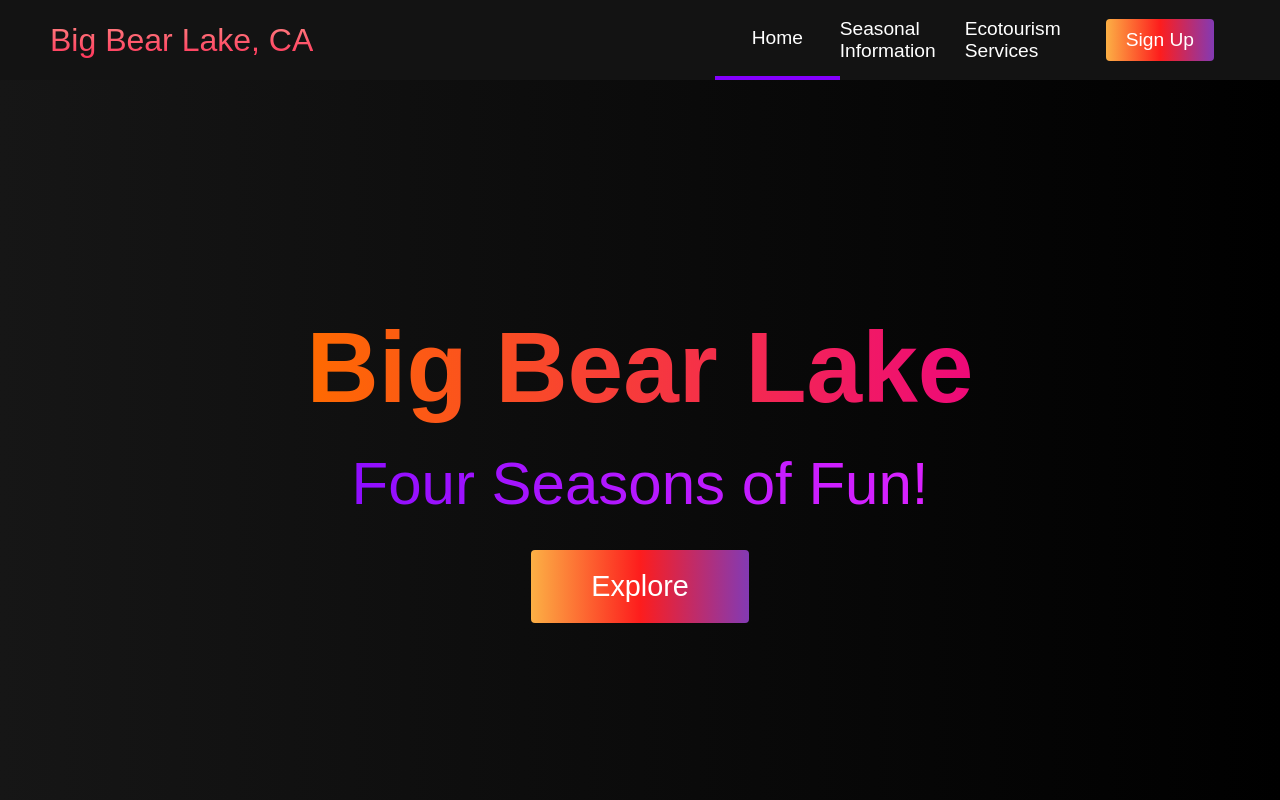
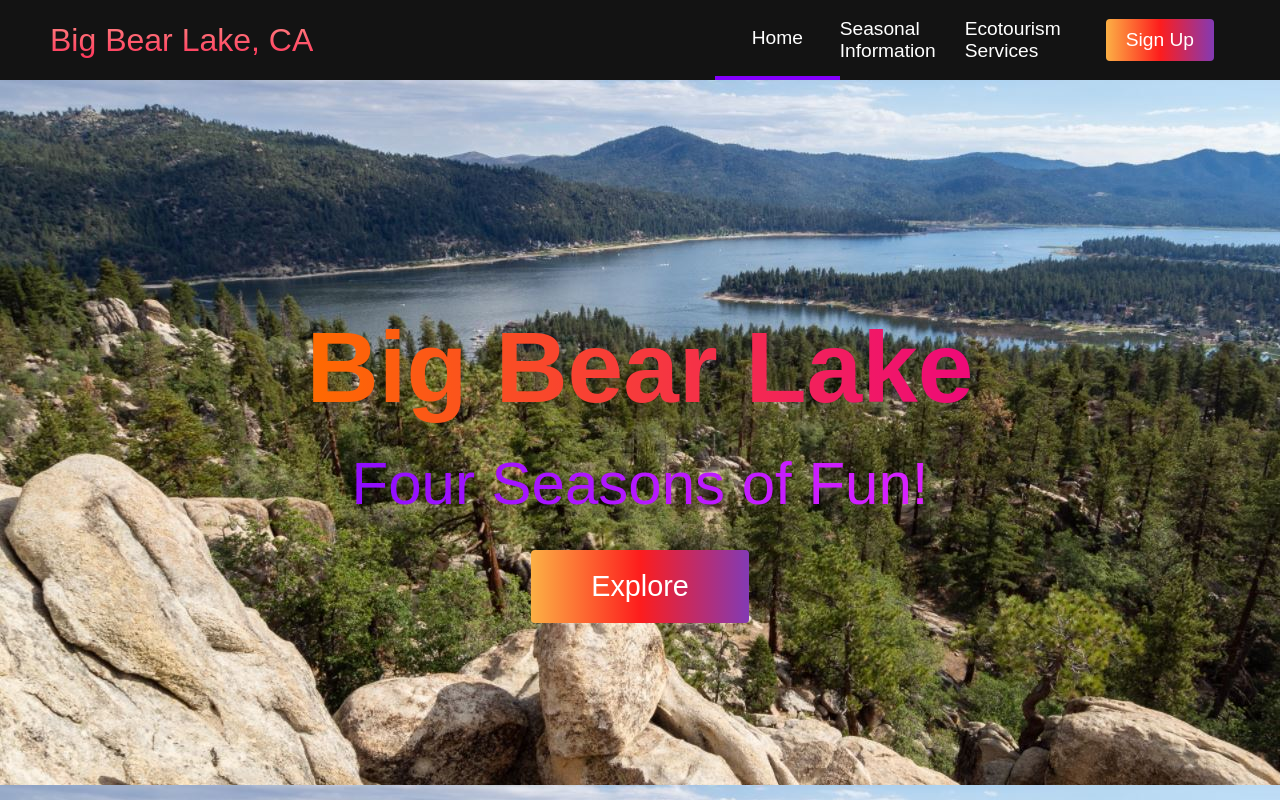
Before and after one commit to gliu05/CIS3610, a plain HTML site: page index.html in a window 1280 px wide. Shown: the top 800 px of the page. Drawn offline with Linux system fonts and the light colour scheme.

Commit message:
Update styles.css

```diff
--- a/styles.css
+++ b/styles.css
@@ -193,7 +193,6 @@
 /* Hero Section */
 .hero {
   background-image: url("beautiful.jpg");
-  background: linear-gradient(to right, #161616, #000000);
   padding: 200px 0;
 }
 
```
